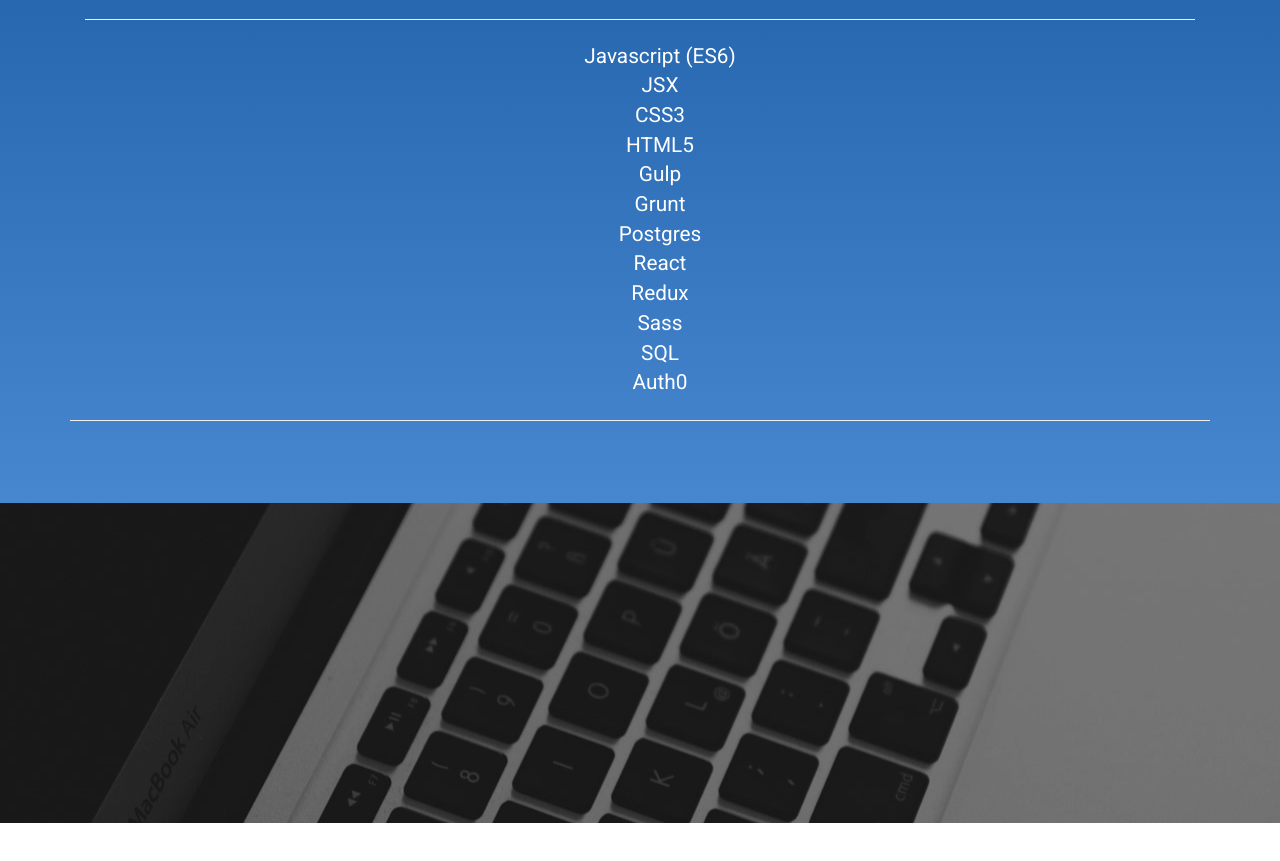
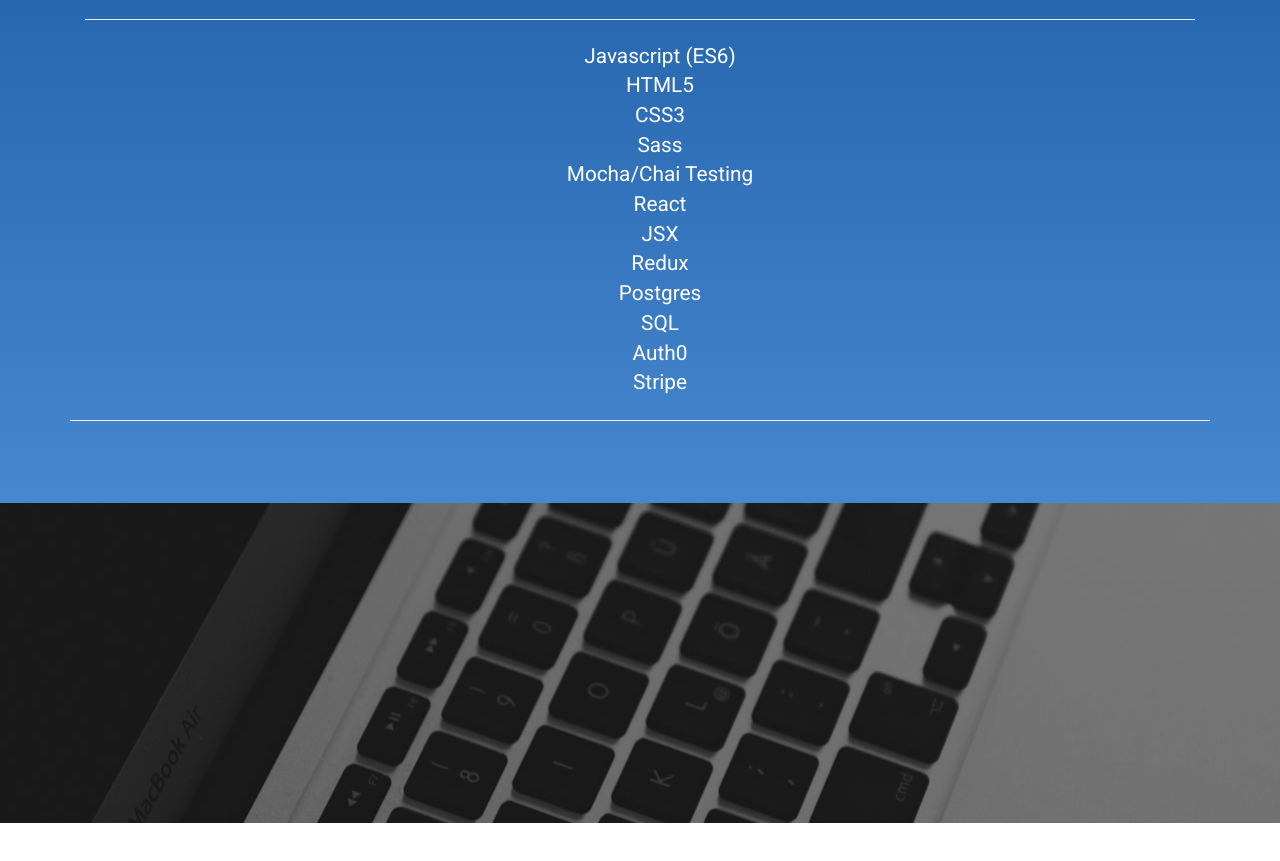
Before and after one commit to FreeFlight-Code/Personal-Website, a plain HTML site: page index.html in a window 1280 px wide. Shown: the part 2073-2934 px from the top of the page. Drawn offline with Linux system fonts and the light colour scheme; some packages are replaced by stand-ins of ours.

Commit message:
changed skills

```diff
--- a/index.html
+++ b/index.html
@@ -175,19 +175,20 @@ _________________________________________________________ -->
                 </div>
                 <ul class='resultsul'>
                     <li>Javascript (ES6)</li>
+                    <li>HTML5</li>
+                    <li>CSS3</li>
+                    <li>Sass</li>
+                    <!-- <li>TDD</li> -->
+                    <!-- <li>Grunt</li> -->
+                    <!-- <li>MongoDB</li> -->
+                    <li>Mocha/Chai Testing</li>
+                    <li>React</li>
                     <li>JSX</li>
-                    <li>CSS3</li>
-                    <li>HTML5</li>
-                    <li>Gulp</li>
-                    <!-- <li>TDD</li> -->
-                    <li>Grunt</li>
+                    <li>Redux</li>
                     <li>Postgres</li>
-                    <!-- <li>MongoDB</li> -->
-                    <li>React</li>
-                    <li>Redux</li>
-                    <li>Sass</li>
                     <li>SQL</li>
                     <li>Auth0</li>
+                    <li>Stripe</li>
 
 
                 </ul>
```
